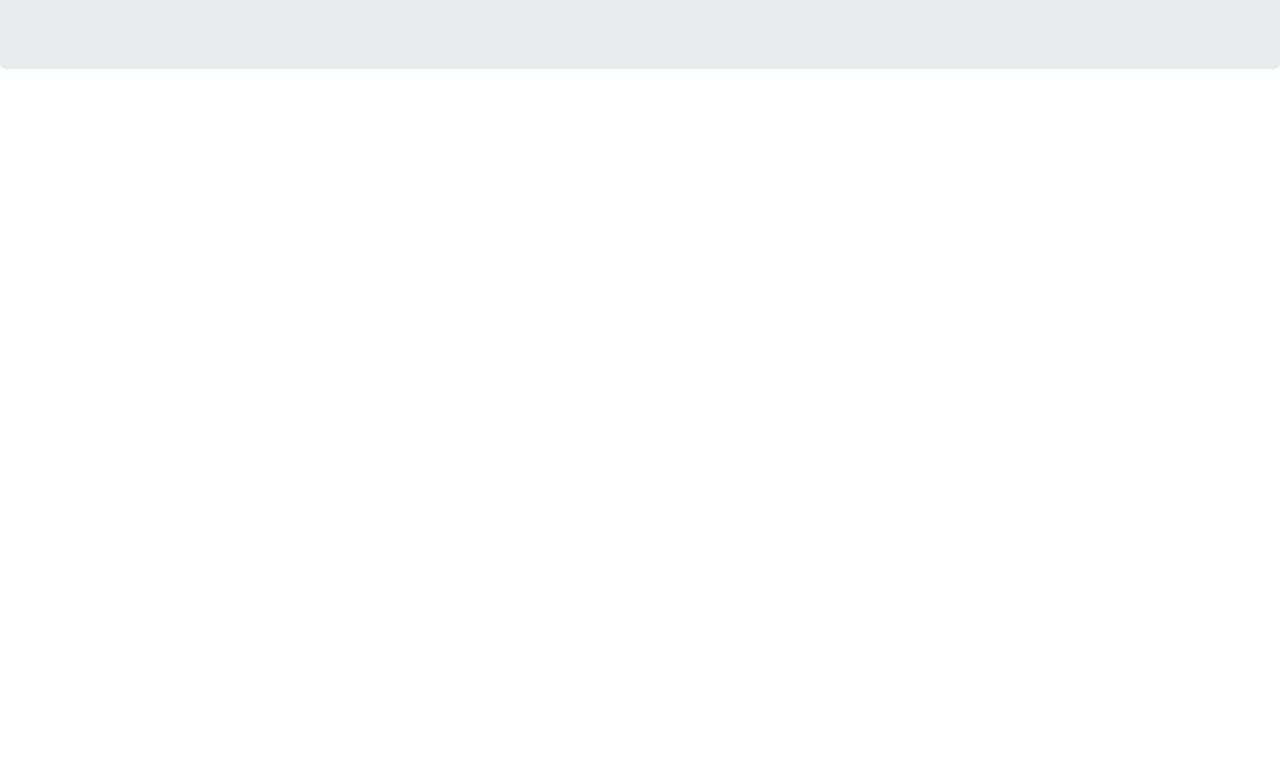
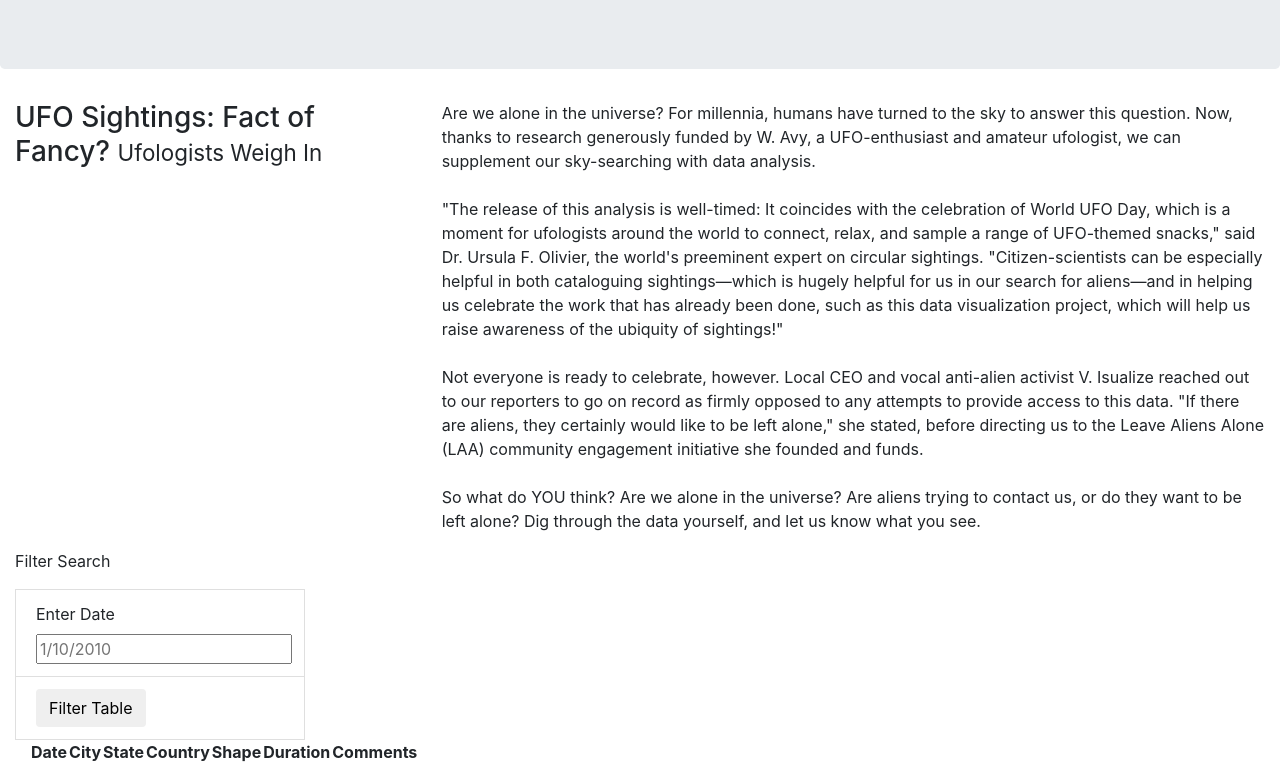
Before and after one commit to oscarpena96/UFO-sighting, a plain HTML site: page index.html in a window 1280 px wide. Shown: the part 171-936 px from the top of the page. Before the commit the page ends 800 px from the top, so only its background shows below. Drawn offline with nearby package versions, Linux system fonts and the light colour scheme.

Commit message:
adding chanfes for index

```diff
--- a/index.html
+++ b/index.html
@@ -21,5 +21,52 @@
             <div class="jumbotron">
                 <h1>The Truth Is Out There</h1>
               </div>
+              <div class="container-fluid">
+                <div class="row">
+                  <div class="col-md-4">
+                    <h3>UFO Sightings: Fact of Fancy? <small>Ufologists Weigh In</small></h3>
+                  </div>
+                  <div class="col-md-8">
+                    <p>
+                      Are we alone in the universe? For millennia, humans have turned to the sky to answer this question. Now, thanks to research generously funded by W. Avy, a UFO-enthusiast and amateur ufologist, we can supplement our sky-searching with data analysis.<br><br>"The release of this analysis is well-timed: It coincides with the celebration of World UFO Day, which is a moment for ufologists around the world to connect, relax, and sample a range of UFO-themed snacks," said Dr. Ursula F. Olivier, the world's preeminent expert on circular sightings. "Citizen-scientists can be especially helpful in both cataloguing sightings—which is hugely helpful for us in our search for aliens—and in helping us celebrate the work that has already been done, such as this data visualization project, which will help us raise awareness of the ubiquity of sightings!"<br><br>Not everyone is ready to celebrate, however. Local CEO and vocal anti-alien activist V. Isualize reached out to our reporters to go on record as firmly opposed to any attempts to provide access to this data. "If there are aliens, they certainly would like to be left alone," she stated, before directing us to the Leave Aliens Alone (LAA) community engagement initiative she founded and funds.<br><br>So what do YOU think? Are we alone in the universe? Are aliens trying to contact us, or do they want to be left alone? Dig through the data yourself, and let us know what you see.
+
+
+                    </p>
+                  </div>
+                </div>
+              </div>
+        </div>
+        <div class="container-fluid">
+          <div class="row">
+            <div class="col-md-3">
+
+              <form>
+                <p>Filter Search</p>
+              </form>
+              <li class="list-group-item">
+                <label for="date">Enter Date</label>
+                <input type="text" placeholder="1/10/2010" id="datetime" />
+              </li>
+              <li class="list-group-item">
+                <button id="filter-btn" type="button" class="btn btn-default">Filter Table</button>
+              </li>
+
+              <div class="col-md-9">
+                <table class="table-striped">
+                  <thead>
+                    <tr>
+                      <th>Date</th>
+                      <th>City</th>
+                      <th>State</th>
+                      <th>Country</th>
+                      <th>Shape</th>
+                      <th>Duration</th>
+                      <th>Comments</th>
+                    </tr>
+                  </thead>
+                </table>
+              </div>
+            </div>
+          </div>
         </div>
     </body>
```
